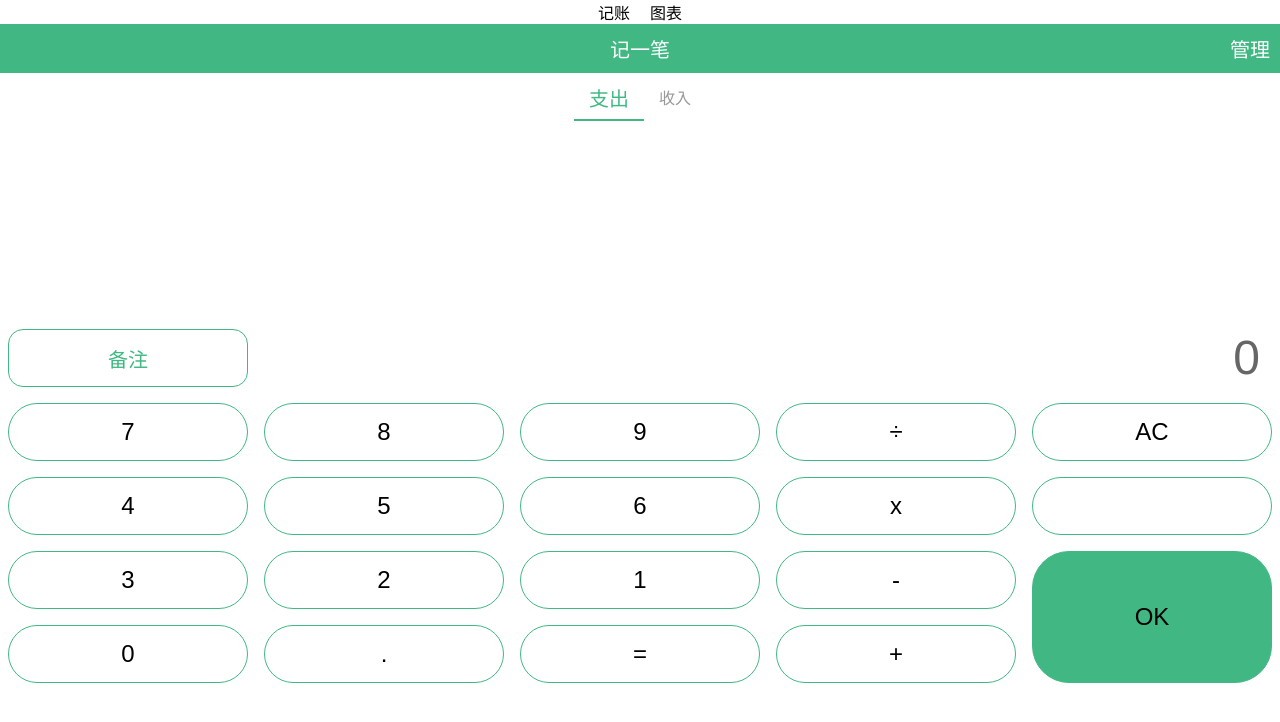
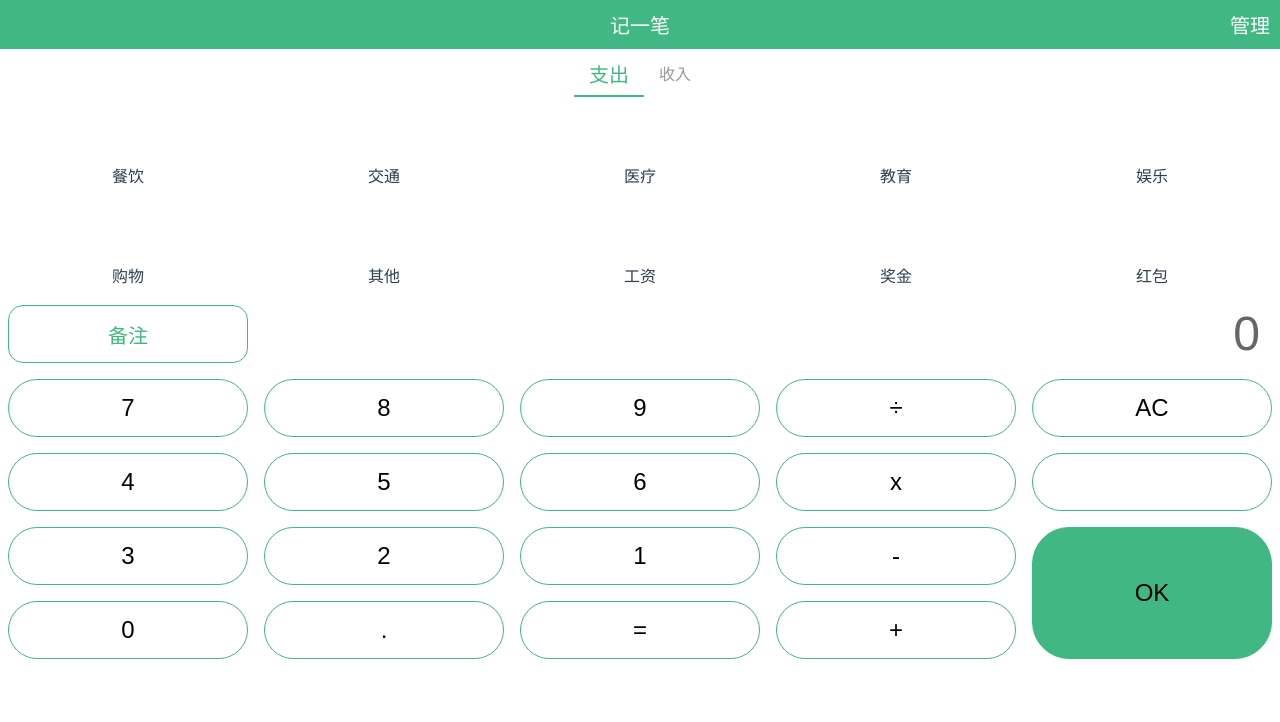
Before and after one commit to Freddy-Gong/charge-account-v2, a Vue app: page /#/number in a window 1280 px wide. Shown: the top 722 px of the page. Built offline with nearby package versions, Linux system fonts and the light colour scheme.

Commit message:
封装tag的数据管理模块

```diff
--- a/src/App.vue
+++ b/src/App.vue
@@ -1,9 +1,5 @@
 <template>
   <div id="app">
-    <div id="nav">
-      <router-link to="/">记账</router-link>
-      <router-link to="/Chart">图表</router-link>
-    </div>
     <router-view />
   </div>
 </template>
--- /dev/null
+++ b/src/components/Nav.vue
@@ -0,0 +1,16 @@
+<template>
+  <div id="nav">
+    <router-link to="/">记账</router-link>
+    <router-link to="/Chart">图表</router-link>
+  </div>
+</template>
+
+<script lang="ts">
+import { Component, Vue } from "vue-property-decorator";
+
+@Component
+export default class Nav extends Vue {}
+</script>
+
+<style scoped lang='scss'>
+</style>
--- /dev/null
+++ b/src/lib/createId.ts
@@ -0,0 +1,9 @@
+let id: number = JSON.parse(window.localStorage.getItem('MaxID') || '0')
+
+function createId() {
+    id++
+    window.localStorage.setItem('MaxID', JSON.stringify(id))
+    return id
+}
+
+export default createId
--- /dev/null
+++ b/src/model/TagModel.ts
@@ -0,0 +1,43 @@
+import createID from '@/lib/createId.ts'
+type Tag = {
+    id: number
+    name: string
+    category: '-' | '+'
+}
+type tagModel = {
+    TagList: Tag[]
+    getTag: () => void
+    save: () => void
+    deleteTag: (id: number) => void
+    addTag: (type: '-' | '+') => void
+}
+
+const TagModel: tagModel = {
+    TagList: [],
+    getTag() {
+        this.TagList = JSON.parse(window.localStorage.getItem('tags') || '[]')
+        if (this.TagList.length === 0) {
+            this.TagList = [{ id: createID(), category: '-', name: '餐饮' },
+            { id: createID(), category: '-', name: '交通' }, { id: createID(), category: '-', name: '医疗' }, { id: createID(), category: '-', name: '教育' }, { id: createID(), category: '-', name: '娱乐' }, { id: createID(), category: '-', name: '购物' }, { id: createID(), category: '-', name: '其他' }, { id: createID(), category: '+', name: '工资' }, { id: createID(), category: '+', name: '奖金' }, { id: createID(), category: '+', name: '红包' },
+            { id: createID(), category: '+', name: '其他' }]
+        }
+        this.save()
+    },
+    save() {
+        window.localStorage.setItem('tags', JSON.stringify(this.TagList))
+    },
+    deleteTag(id: number) {
+        this.TagList.filter(tag => tag.id === id)
+        this.save()
+    },
+    addTag(type: '-' | '+') {
+        const name = window.prompt('新标签的名字')
+        if (name) {
+            this.TagList.splice(-2, 0, { id: createID(), name: name, category: type })
+        }
+        this.save()
+    }
+}
+TagModel.getTag()
+
+export default TagModel
--- a/src/views/Chart.vue
+++ b/src/views/Chart.vue
@@ -1,5 +1,6 @@
 <template>
   <div>
+    <Nav />
     <ChartHeader />
   </div>
 </template>
@@ -7,8 +8,9 @@
 <script lang="ts">
 import { Component, Vue } from "vue-property-decorator";
 import ChartHeader from "./Chart/ChartHeader.vue";
+import Nav from "@/components/Nav.vue";
 @Component({
-  components: { ChartHeader },
+  components: { ChartHeader, Nav },
 })
 export default class Chart extends Vue {}
 </script>
--- a/src/views/Money.vue
+++ b/src/views/Money.vue
@@ -1,5 +1,6 @@
 <template>
   <div class="money">
+    <Nav />
     <div class="Wrapper">
       <header>
         <span>{{Day.YearAndMonth}}</span>
@@ -27,9 +28,10 @@
 import { Component, Vue } from "vue-property-decorator";
 import Icon from "@/components/Icon.vue";
 import Time from "@/lib/Time.ts";
+import Nav from "@/components/Nav.vue";
 
 @Component({
-  components: { Icon },
+  components: { Icon, Nav },
 })
 export default class Money extends Vue {
   Day = Time();
--- a/src/views/Money/Number/NumberPad.vue
+++ b/src/views/Money/Number/NumberPad.vue
@@ -7,7 +7,7 @@
       <button class="number-2" @click="input">2</button>
       <button class="number-3" @click="input">3</button>
       <button class="add" @click="input">+</button>
-      <button class="delete">
+      <button class="delete" @click="deleteNumber">
         <Icon name="delete" />
       </button>
       <button class="number-4" @click="input">4</button>
@@ -70,6 +70,13 @@ export default class NumberPad extends Vue {
       .replace(new RegExp("x", "g"), "*")
       .replace(new RegExp("÷", "g"), "/");
     this.result = parseFloat(this.evil(equation).toFixed(9)).toString();
+  }
+  deleteNumber() {
+    if (this.result.length === 1) {
+      this.result = "0";
+    } else {
+      this.result = this.result.slice(0, -1);
+    }
   }
 }
 </script>
--- a/src/views/Money/Number/Tag.vue
+++ b/src/views/Money/Number/Tag.vue
@@ -1,16 +1,29 @@
 <template>
-  <div class="Tag"></div>
+  <div class="Tags">
+    <div v-for="tag in Tags" :key="tag.id" class="TagWrapper">
+      <Icon :name="tag.name" class="sign" />
+      <span>{{tag.name}}</span>
+    </div>
+    <Icon name="删除" class="sign" />
+    <span>删除</span>
+  </div>
 </template>
 
 <script lang="ts">
 import { Component, Vue } from "vue-property-decorator";
+import TagModul from "@/model/TagModel.ts";
+import Icon from "@/components/Icon.vue";
 
-@Component
-export default class Tag extends Vue {}
+@Component({
+  components: { Icon },
+})
+export default class Tag extends Vue {
+  Tags = TagModul.TagList;
+}
 </script>
 
 <style scoped lang='scss'>
-.Tag {
+.Tags {
   display: flex;
   flex-wrap: wrap;
   height: 200px;
@@ -21,5 +34,34 @@ export default class Tag extends Vue {}
       border: 1px solid black;
     }
   }
+  > .TagWrapper {
+    width: 20%;
+    height: 50%;
+    padding: 5px 5px;
+    display: flex;
+    flex-direction: column;
+    justify-content: center;
+    align-items: center;
+    position: relative;
+    > .icon {
+      border-radius: 50px;
+      padding: 10px;
+      height: 3.5em;
+      width: 3.5em;
+    }
+    > .delete {
+      display: none;
+    }
+    > .deleteActive {
+      display: block;
+      position: absolute;
+      top: -12px;
+      right: -4px;
+      width: 2em;
+    }
+    > span {
+      padding: 5px 0px;
+    }
+  }
 }
 </style>
```
Also changed, not shown: src/model/RecordModul.ts (added).
